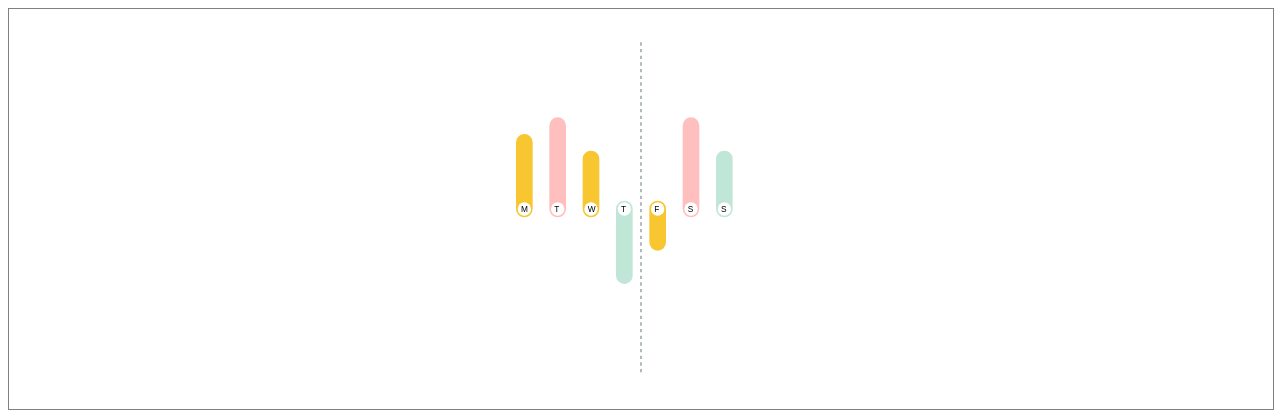
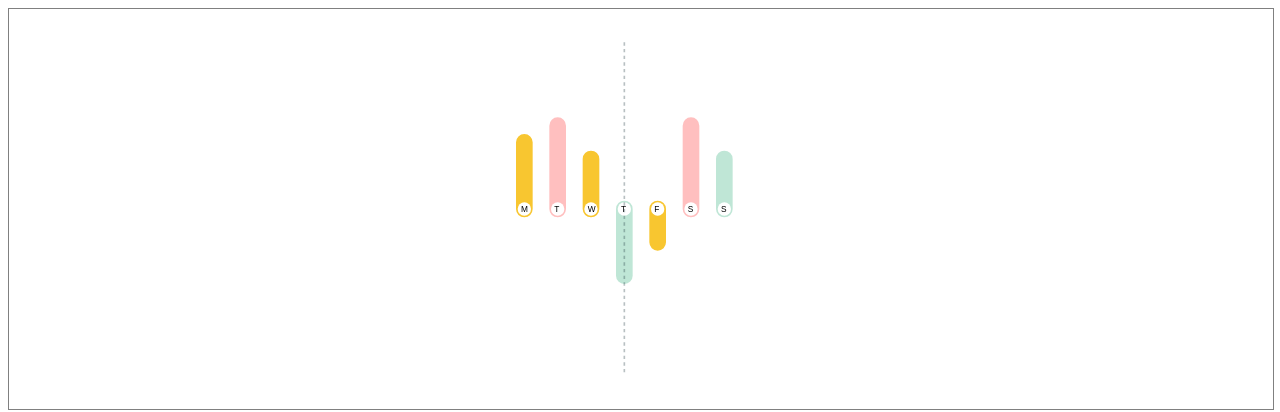
Before and after one commit to saswat3115/react-svg-equalizer-chart, a React (Create React App) app: page / in a window 1280 px wide. Shown: the top 412 px of the page. Built offline with nearby package versions, Linux system fonts and the light colour scheme; the HTML template or start-up script is replaced by a standard one.

Commit message:
1 file modified

```diff
--- a/src/Chart.js
+++ b/src/Chart.js
@@ -47,11 +47,11 @@ const Chart = ({ data }) => {
         );
       })}
       <line
-        x1={centerX}
+        x1={centerX - GAP / 2}
         y1={20}
-        x2={centerX}
+        x2={centerX - GAP / 2}
         y2={220}
-        stroke="rgba(20, 45, 54, .4)"
+        stroke="rgba(20, 45, 54, .3)"
         strokeDasharray={2}
       />
     </svg>
```
